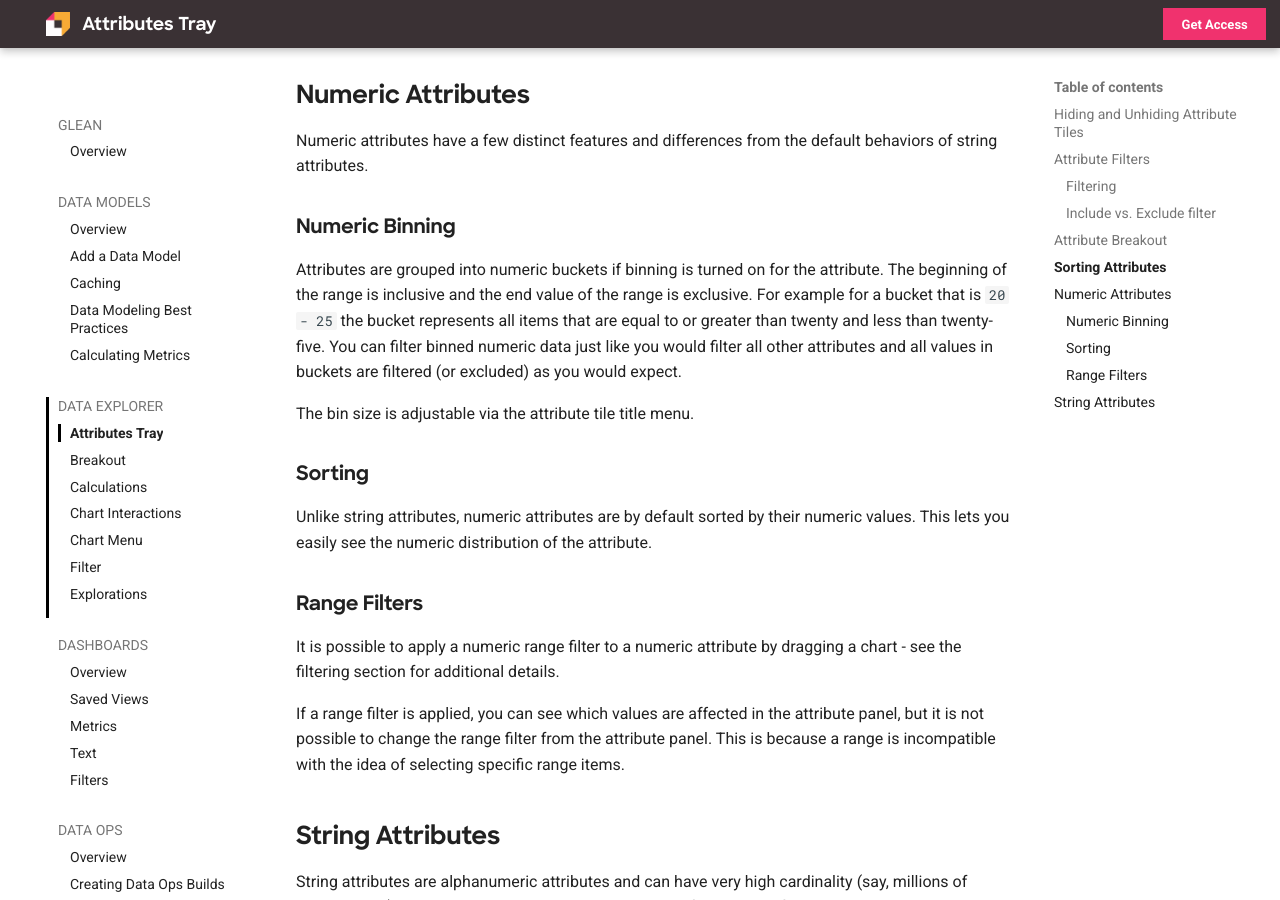
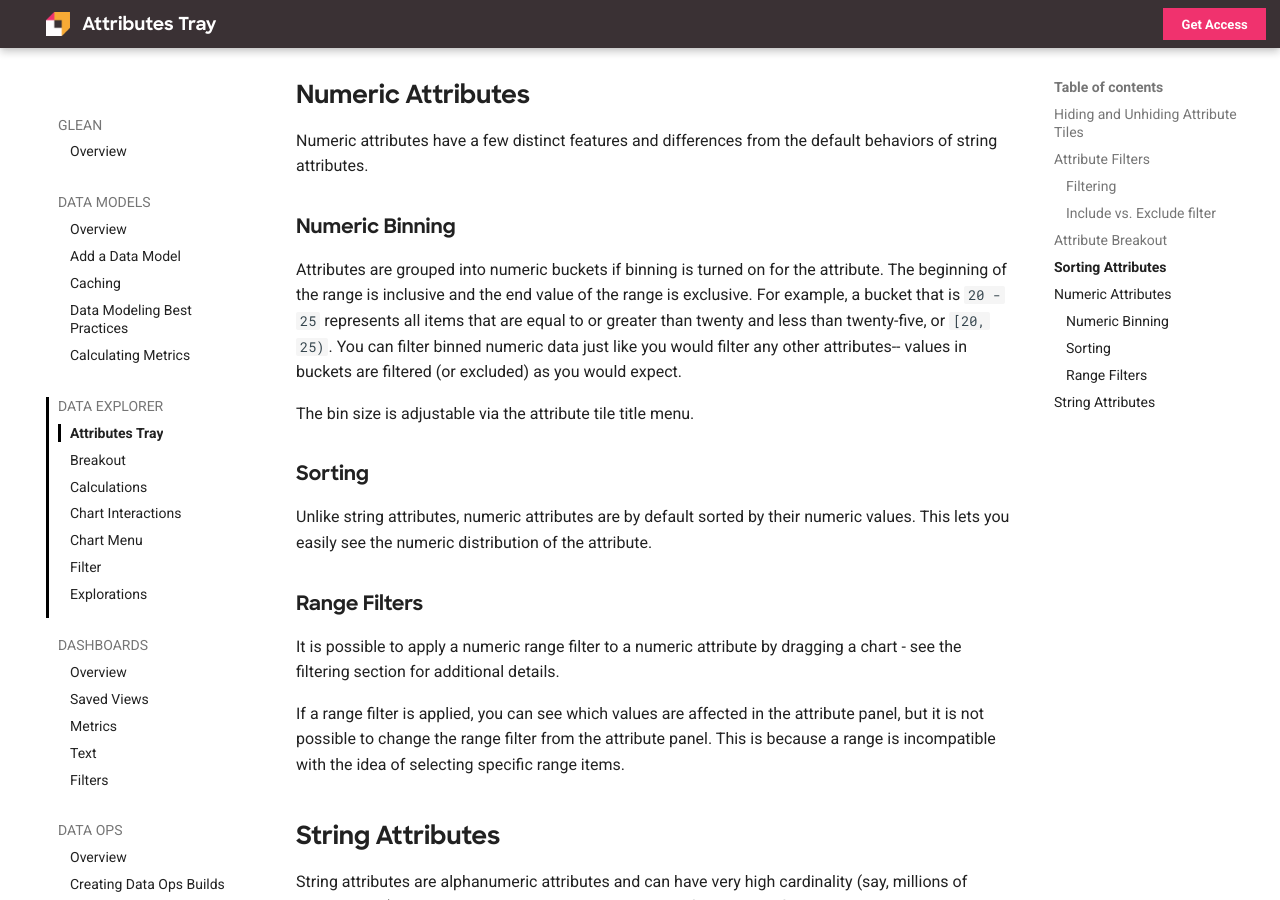
Before and after one commit to gleannyc/documentation, an MkDocs documentation site: the page built from docs/docs/visualizing-data/Attributes-Tray.md, in a window 1280 px wide and 900 px high, scrolled down 2695 px. Built offline with MkDocs 1.6.1 and Material for MkDocs 9.7.7, drawn with Linux system fonts in a browser that asks for light colours.

Commit message:
Update docs/docs/visualizing-data/Attributes-Tray.md
Co-authored-by: Melody Liu <liutmelody@gmail.com>

```diff
--- a/docs/docs/visualizing-data/Attributes-Tray.md
+++ b/docs/docs/visualizing-data/Attributes-Tray.md
@@ -66,7 +66,7 @@ Numeric attributes have a few distinct features and differences from the default
 
 ### Numeric Binning
 
-Attributes are grouped into numeric buckets if binning is turned on for the attribute. The beginning of the range is inclusive and the end value of the range is exclusive. For example for a bucket that is `20 - 25` the bucket represents all items that are equal to or greater than twenty and less than twenty-five. You can filter binned numeric data just like you would filter all other attributes and all values in buckets are filtered (or excluded) as you would expect.
+Attributes are grouped into numeric buckets if binning is turned on for the attribute. The beginning of the range is inclusive and the end value of the range is exclusive. For example, a bucket that is `20 - 25` represents all items that are equal to or greater than twenty and less than twenty-five, or `[20, 25)`. You can filter binned numeric data just like you would filter any other attributes-- values in buckets are filtered (or excluded) as you would expect.
 
 The bin size is adjustable via the attribute tile title menu.
 
```
